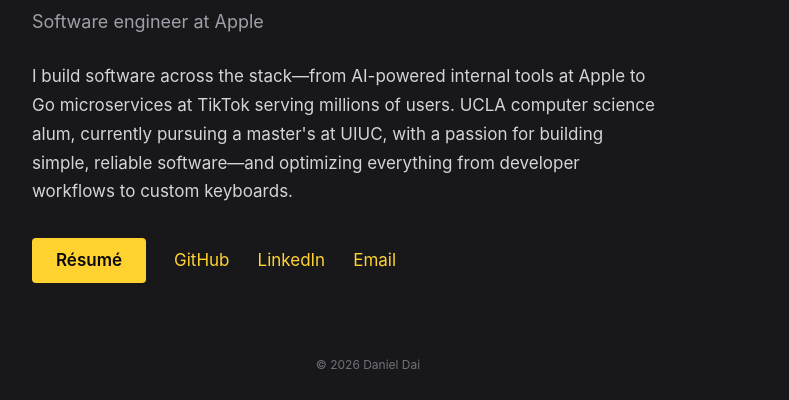
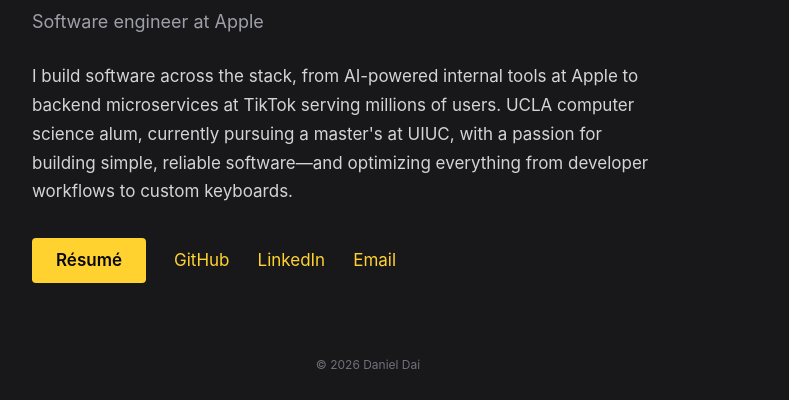
Before and after one commit to daidaniel/daidaniel.github.io, an Astro site: page / in a window 1280 px wide. Shown: the part 483-883 px from the top of the page, without its empty margins (272-1061 px from the left). Built offline with nearby package versions, Linux system fonts and the light colour scheme; Astro itself is replaced by a stand-in of ours.

Commit message:
Reword bio: backend microservices, lighter punctuation

```diff
--- a/src/pages/index.astro
+++ b/src/pages/index.astro
@@ -47,11 +47,11 @@ const description =
     <p
       class="mt-6 text-pretty text-zinc-300 [animation-delay:250ms] motion-safe:animate-fade-up"
     >
-      I build software across the stack—from AI-powered internal tools at Apple
-      to Go microservices at TikTok serving millions of users. UCLA computer
-      science alum, currently pursuing a master's at UIUC, with a passion for
-      building simple, reliable software—and optimizing everything from
-      developer workflows to custom keyboards.
+      I build software across the stack, from AI-powered internal tools at Apple
+      to backend microservices at TikTok serving millions of users. UCLA
+      computer science alum, currently pursuing a master's at UIUC, with a
+      passion for building simple, reliable software—and optimizing everything
+      from developer workflows to custom keyboards.
     </p>
     <ul
       class="flex flex-wrap items-center gap-4 mt-8 [animation-delay:325ms] sm:gap-x-7 motion-safe:animate-fade-up"
```
